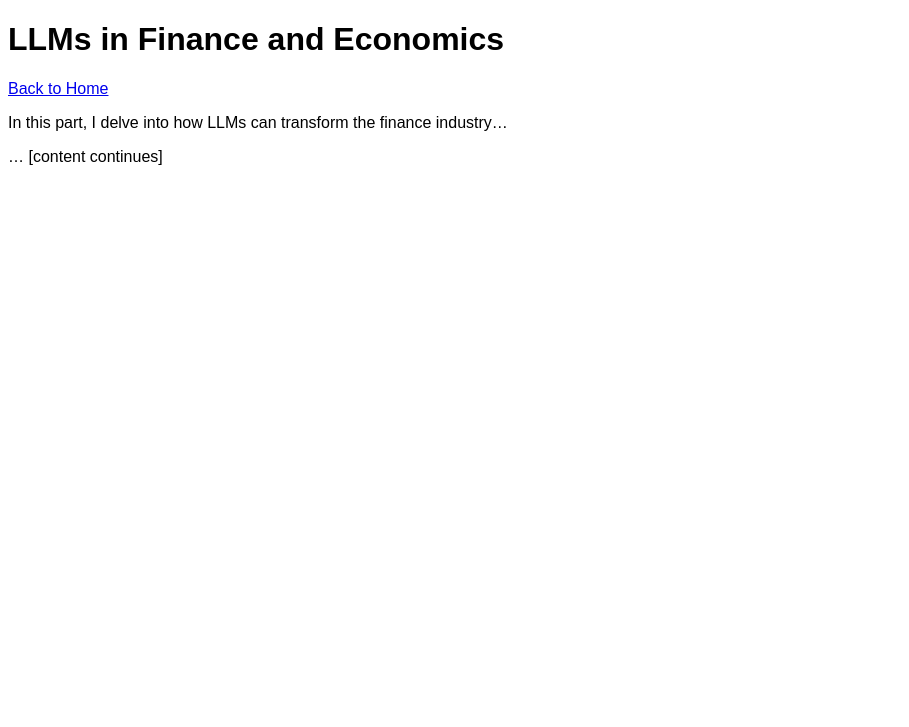
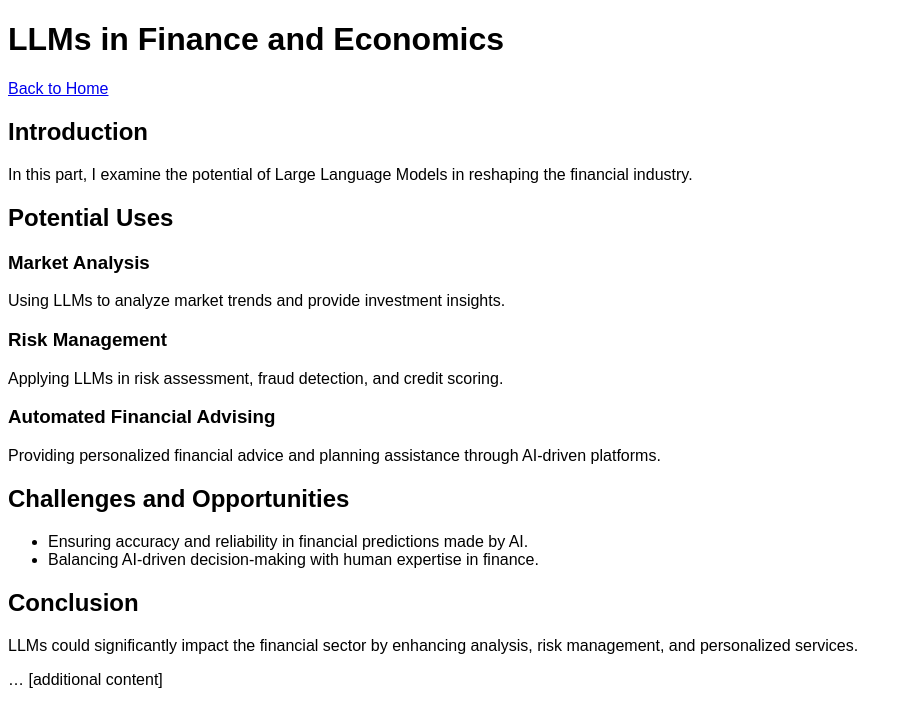
Before and after one commit to GengshangDong/STA5007.github.io, a Jekyll site: the page built from _posts/2023-01-03-finance.md, in a window 1280 px wide. Shown: the top 727 px of the page, without its empty margins (0-909 px from the left). Built offline with Jekyll 4.4.1, drawn with Linux system fonts in a browser that asks for light colours.

Commit message:
Update 2023-01-03-finance.md

```diff
--- a/_posts/2023-01-03-finance.md
+++ b/_posts/2023-01-03-finance.md
@@ -7,6 +7,26 @@ title: LLMs in Finance and Economics
 
 [Back to Home](/)
 
-In this part, I delve into how LLMs can transform the finance industry...
+## Introduction
 
-... [content continues]
+In this part, I examine the potential of Large Language Models in reshaping the financial industry.
+
+## Potential Uses
+
+### Market Analysis
+Using LLMs to analyze market trends and provide investment insights.
+
+### Risk Management
+Applying LLMs in risk assessment, fraud detection, and credit scoring.
+
+### Automated Financial Advising
+Providing personalized financial advice and planning assistance through AI-driven platforms.
+
+## Challenges and Opportunities
+- Ensuring accuracy and reliability in financial predictions made by AI.
+- Balancing AI-driven decision-making with human expertise in finance.
+
+## Conclusion
+LLMs could significantly impact the financial sector by enhancing analysis, risk management, and personalized services.
+
+... [additional content]
```
